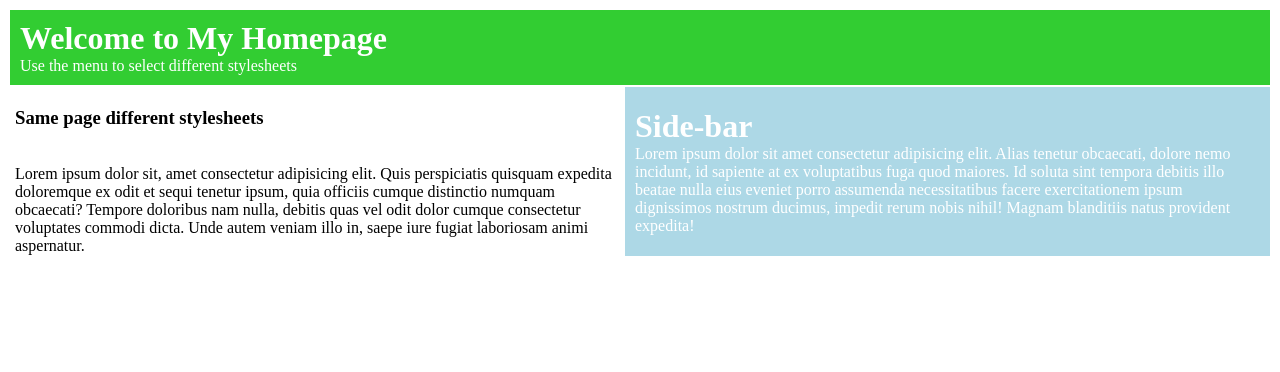
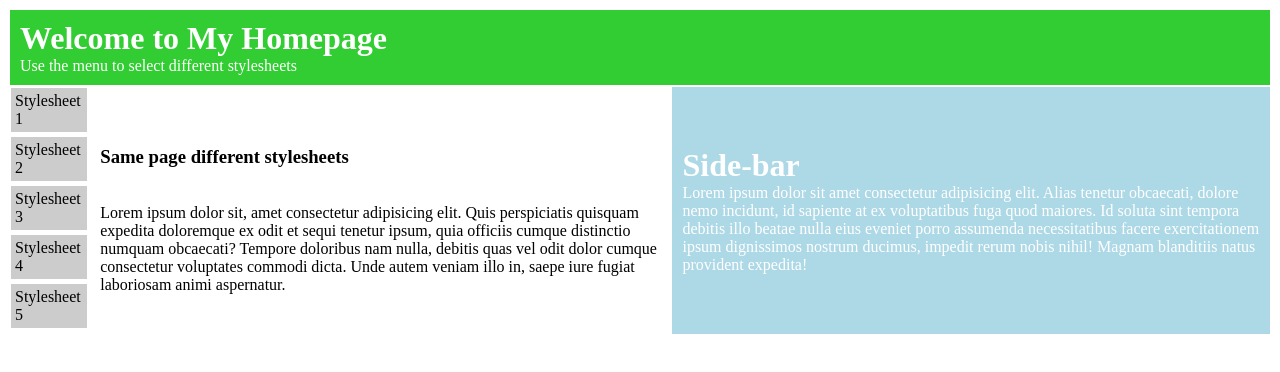
Before and after one commit to AkuN00b/pemrograman4, a plain HTML site: page M2 - 20 September 2022/table.html in a window 1280 px wide. Drawn offline with Linux system fonts and the light colour scheme.

Commit message:
commit on 'Master'

```diff
--- a/M2 - 20 September 2022/table.html
+++ b/M2 - 20 September 2022/table.html
@@ -16,8 +16,14 @@
         </td>
       </tr>
       <tr>
-        <td></td>
         <td>
+          <div style="background-color: #ccc; margin-bottom: 5px; padding: 4px">Stylesheet 1</div>
+          <div style="background-color: #ccc; margin-bottom: 5px; padding: 4px">Stylesheet 2</div>
+          <div style="background-color: #ccc; margin-bottom: 5px; padding: 4px">Stylesheet 3</div>
+          <div style="background-color: #ccc; margin-bottom: 5px; padding: 4px">Stylesheet 4</div>
+          <div style="background-color: #ccc; margin-bottom: 5px; padding: 4px">Stylesheet 5</div>
+        </td>
+        <td style="padding: 10px">
           <h3>Same page different stylesheets</h3>
           <br />
           Lorem ipsum dolor sit, amet consectetur adipisicing elit. Quis perspiciatis quisquam expedita doloremque ex odit et sequi tenetur ipsum, quia officiis cumque distinctio numquam obcaecati? Tempore doloribus nam nulla, debitis quas
```
